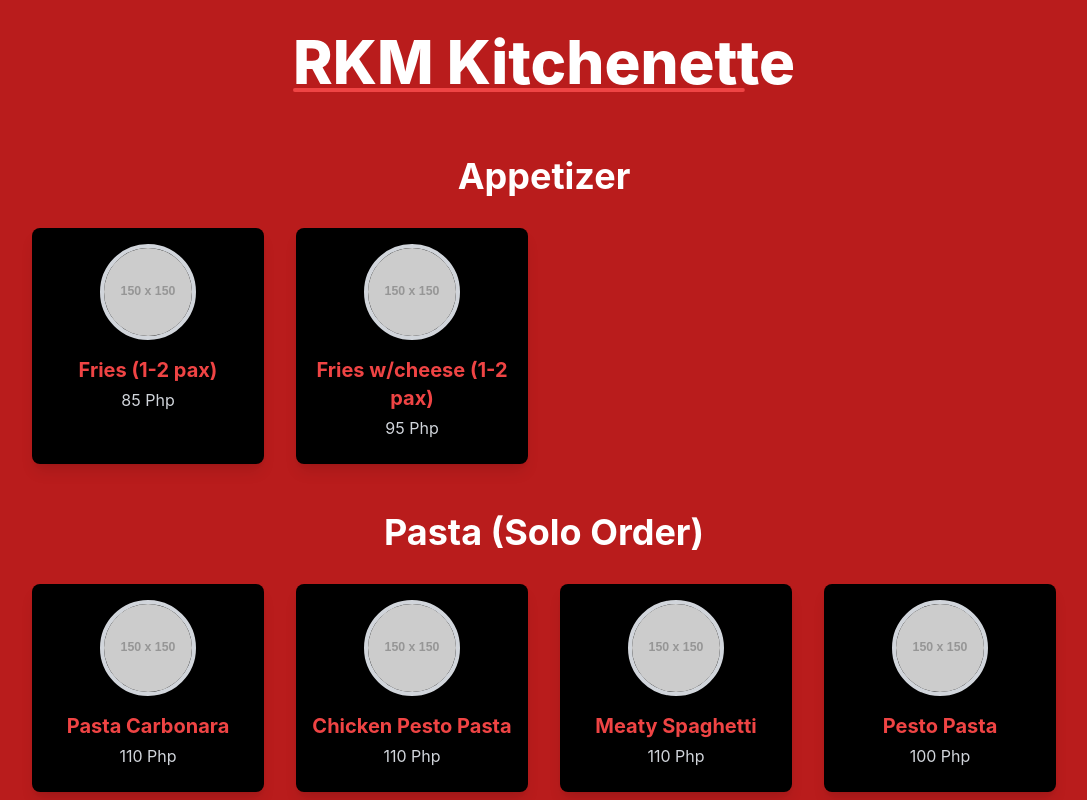
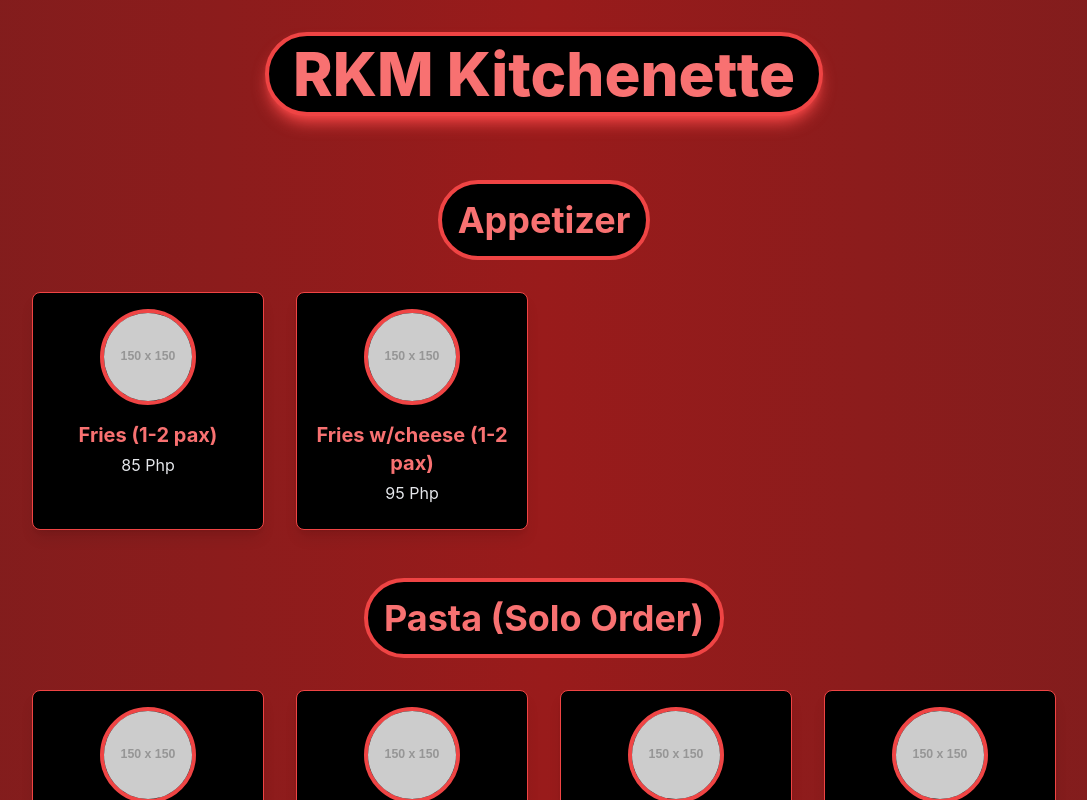
Before and after one commit to Alexis12119/restaurant-menu, a React (Create React App) app: page / in a window 1280 px wide. Shown: the top 800 px of the page, without its empty margins (96-1183 px from the left). Built offline with nearby package versions, Linux system fonts and the light colour scheme.

Commit message:
feat(ui): change the theme.

```diff
--- a/src/App.js
+++ b/src/App.js
@@ -1,21 +1,24 @@
 import React from "react";
 
 const MenuItem = ({ name, price, sizes }) => {
-  const defaultImage = 'https://via.placeholder.com/150'; // Placeholder image
+  const defaultImage = "https://via.placeholder.com/150"; // Placeholder image
 
   return (
-    <div className="bg-black p-4 text-center rounded-lg shadow-lg transition-transform transform hover:scale-105 text-white">
+    <div className="bg-black p-4 text-center rounded-lg shadow-lg transition-transform transform hover:scale-105 text-white border border-red-500">
       <img
         src={defaultImage}
         alt={name}
-        className="w-24 h-24 rounded-full mx-auto mb-4 border-4 border-gray-300"
+        className="w-24 h-24 rounded-full mx-auto mb-4 border-4 border-red-500"
       />
-      <h3 className="text-xl font-bold text-red-500 mb-1">{name}</h3>
-      {price && <p className="text-gray-300 mb-2">{price} Php</p>}
+      <h3 className="text-xl font-bold text-red-400 mb-1">{name}</h3>
+      {price && <p className="text-gray-200 mb-2">{price} Php</p>}
       {sizes && (
-        <ul className="text-gray-300 text-sm mt-2">
+        <ul className="text-gray-200 text-sm mt-2">
           {sizes.map((size, index) => (
-            <li key={index} className="flex justify-between border-t border-gray-600 py-1">
+            <li
+              key={index}
+              className="flex justify-between border-t border-gray-700 py-1"
+            >
               <span>{size.label}</span>
               <span>{size.price} Php</span>
             </li>
@@ -27,8 +30,11 @@ const MenuItem = ({ name, price, sizes }) => {
 };
 
 const MenuSection = ({ title, items }) => (
-  <div className="mb-12">
-    <h2 className="text-4xl font-bold text-white text-center mb-8">{title}</h2>
+  <div className="mb-12 text-center">
+    <h2 className="text-3xl md:text-4xl font-bold text-red-400 mb-8 p-4 rounded-full border-4 border-red-500 bg-black mx-auto inline-block">
+      {title}
+    </h2>
+
     <div className="grid grid-cols-1 sm:grid-cols-2 md:grid-cols-3 lg:grid-cols-4 gap-8 mx-auto max-w-screen-lg">
       {items.map((item, index) => (
         <MenuItem
@@ -41,7 +47,6 @@ const MenuSection = ({ title, items }) => (
     </div>
   </div>
 );
-
 const App = () => {
   const menu = [
     {
@@ -246,14 +251,17 @@ const App = () => {
   ];
 
   return (
-    <div className="bg-red-700 min-h-screen p-8 flex flex-col items-center">
-      <h1 className="text-4xl sm:text-5xl md:text-6xl font-extrabold text-white mb-16 text-center leading-tight relative">
+    <div className="bg-gradient-to-r from-red-900 via-red-800 to-red-900 min-h-screen p-8 flex flex-col items-center">
+      <h1 className="text-4xl sm:text-5xl md:text-6xl font-extrabold text-red-400 mb-16 text-center leading-tight relative rounded-full border-4 border-red-500 py-2 px-6 bg-black shadow-lg shadow-red-500">
         RKM Kitchenette
-        <span className="absolute inset-x-0 bottom-0 h-1 bg-red-500 rounded-full mx-auto transform scale-x-90 origin-left"></span>
       </h1>
       <div className="w-full max-w-5xl">
         {menu.map((section, index) => (
-          <MenuSection key={index} title={section.title} items={section.items} />
+          <MenuSection
+            key={index}
+            title={section.title}
+            items={section.items}
+          />
         ))}
       </div>
     </div>
```
